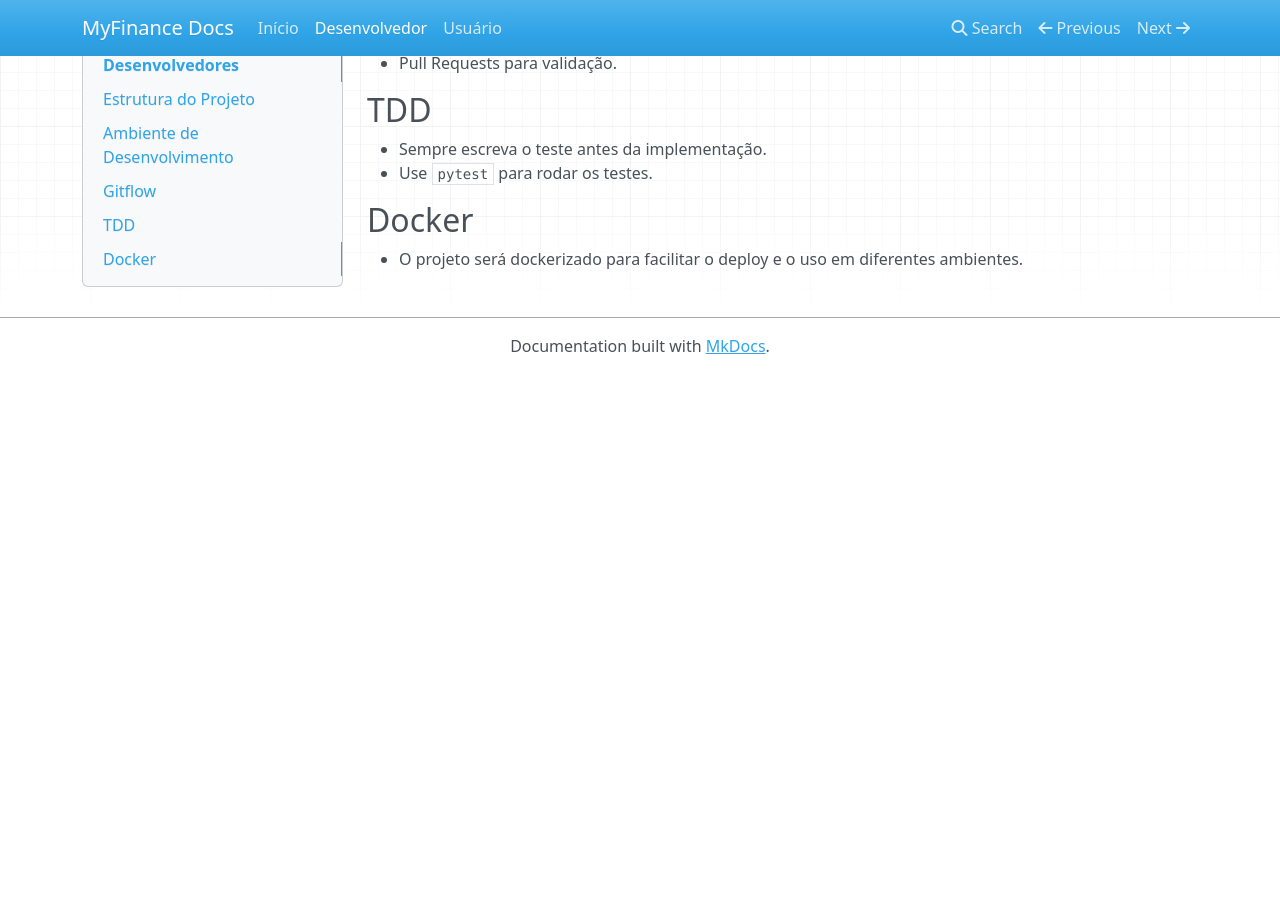
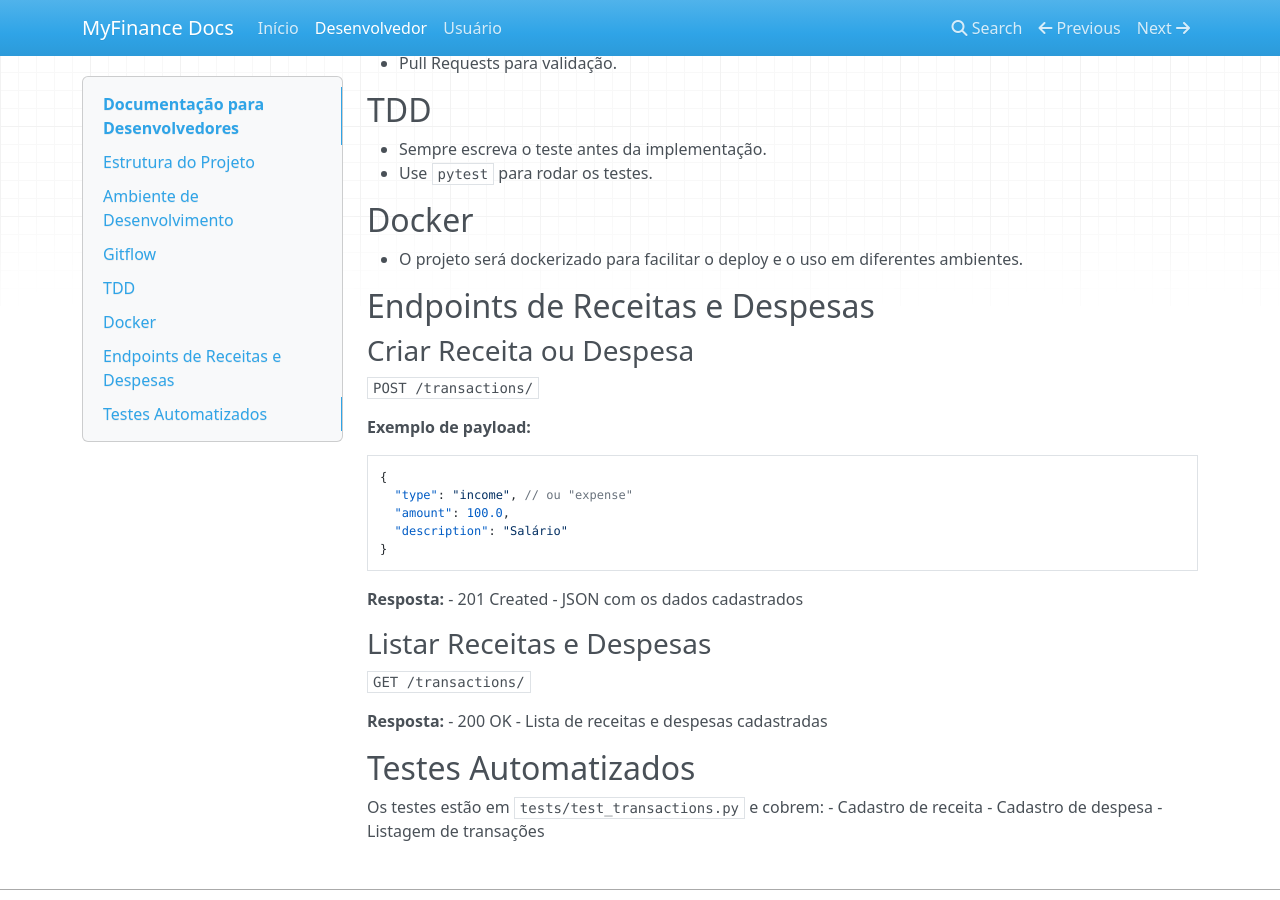
Before and after one commit to revton/myfinance, an MkDocs documentation site: the page built from docs/dev/index.md, in a window 1280 px wide and 900 px high, scrolled down 495 px. Built offline with MkDocs 1.6.1, drawn with Linux system fonts in a browser that asks for light colours; nearby versions of some CDN libraries; before the commit the page ends 900 px from its top, so only the background shows below that.

Commit message:
docs: atualiza documentação de desenvolvedor e usuário para endpoints de receitas e despesas

````diff
--- a/docs/dev/index.md
+++ b/docs/dev/index.md
@@ -32,3 +32,37 @@
 ## Docker
 
 - O projeto será dockerizado para facilitar o deploy e o uso em diferentes ambientes.
+
+## Endpoints de Receitas e Despesas
+
+### Criar Receita ou Despesa
+
+`POST /transactions/`
+
+**Exemplo de payload:**
+```json
+{
+  "type": "income", // ou "expense"
+  "amount": 100.0,
+  "description": "Salário"
+}
+```
+
+**Resposta:**
+- 201 Created
+- JSON com os dados cadastrados
+
+### Listar Receitas e Despesas
+
+`GET /transactions/`
+
+**Resposta:**
+- 200 OK
+- Lista de receitas e despesas cadastradas
+
+## Testes Automatizados
+
+Os testes estão em `tests/test_transactions.py` e cobrem:
+- Cadastro de receita
+- Cadastro de despesa
+- Listagem de transações
````
Also changed, not shown: docs/user/index.md (+24 -0 lines).
